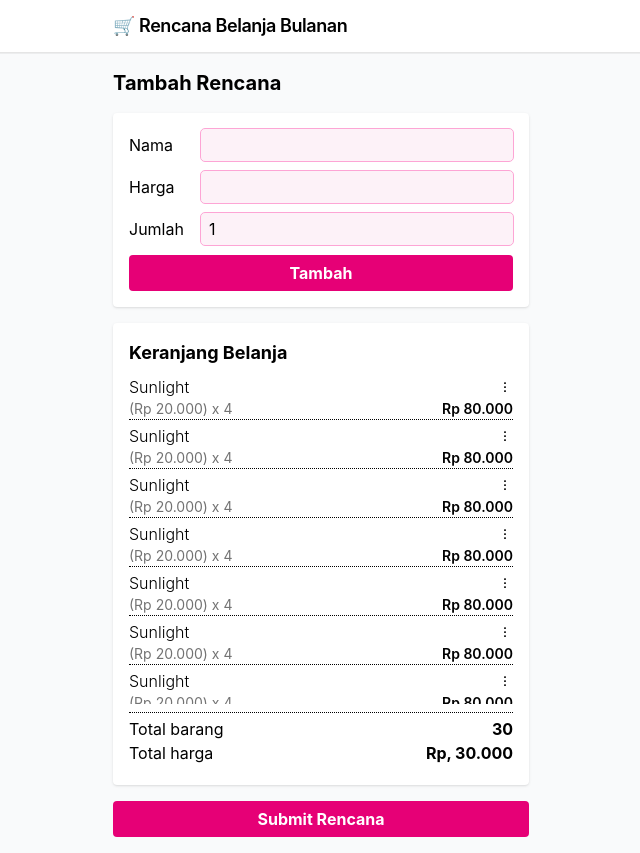
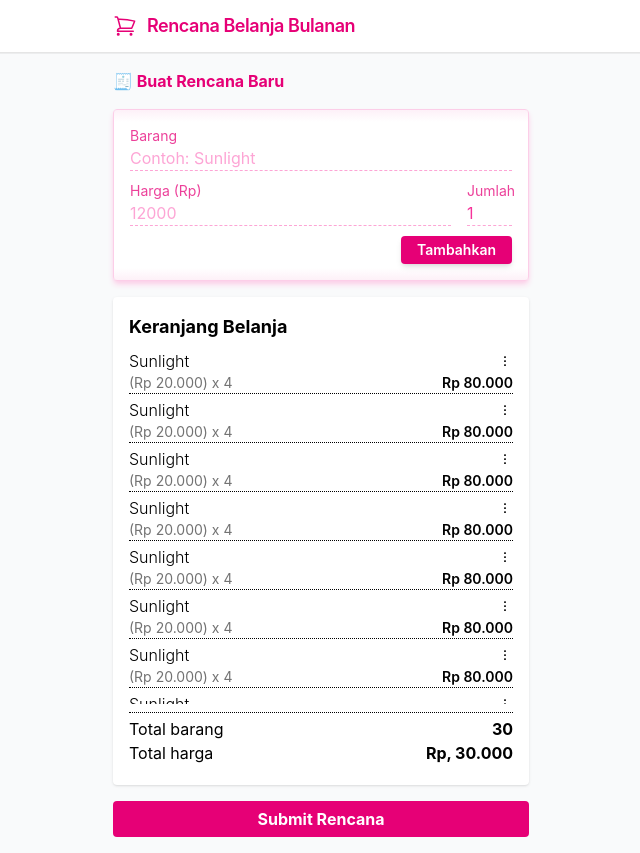
Before and after one commit to rasyidcode/monthly-grocery-planner, a Next.js app in the folder frontend/: page /add-plan in a window 1280 px wide. Shown: the whole page, without its empty margins (319-959 px from the left). Built offline with nearby package versions, Linux system fonts and the light colour scheme.

Commit message:
pinky stuff

```diff
--- a/frontend/src/app/add-plan/page.tsx
+++ b/frontend/src/app/add-plan/page.tsx
@@ -3,34 +3,38 @@
 export default function AddPlanPage() {
   return (
     <div className="flex-1 flex flex-col space-y-4 w-full">
-      <h1 className="text-xl font-bold">Tambah Rencana</h1>
+      <h1 className="text-log font-bold text-pink-600">🧾 Buat Rencana Baru</h1>
 
-      <section className="bg-white shadow p-4 rounded">
-        <form className="flex flex-col space-y-2.5">
-          <div className="flex items-center gap-2">
-            <label htmlFor="name" className="w-16">
-              Nama
+      <section className="bg-white shadow-md shadow-pink-200 p-4 rounded border border-pink-200 relative">
+        <div className="absolute top-0 right-0 left-0 h-3 bg-gradient-to-b from-pink-100/60 to-transparent"></div>
+        <form className="space-y-2.5">
+          <div>
+            <label htmlFor="name" className="block text-sm text-pink-600/75">
+              Barang
             </label>
             <input
               type="text"
               name="name"
-              className="border-none outline outline-pink-300 rounded flex-1
-              px-2 focus:outline-2 focus:outline-pink-600 py-1 w-full bg-pink-50"
+              placeholder="Contoh: Sunlight"
+              className="w-full border-0 border-b border-dashed border-pink-300 bg-transparent
+              outline-none placeholder:text-pink-300 focus:border-pink-500 focus:ring-0 text-pink-500"
             />
           </div>
-          <div className="flex items-center gap-2">
-            <label htmlFor="price" className="w-16">
-              Harga
+          <div className="grid grid-cols-[1fr_45px] gap-4">
+            <div className="">
+              <label htmlFor="price" className="block text-sm text-pink-600/75">
+                Harga (Rp)
               </label>
               <input
                 type="number"
                 name="price"
-              className="border-none outline outline-pink-300 rounded flex-1
-              px-2 py-1 focus:outline-2 focus:outline-pink-600 w-full bg-pink-50"
+                placeholder="12000"
+                className="w-full border-0 border-b border-dashed border-pink-300 bg-transparent
+              outline-none placeholder:text-pink-300 focus:border-pink-500 focus:ring-0 text-pink-500"
               />
             </div>
-          <div className="flex items-center gap-2">
-            <label htmlFor="qty" className="w-16">
+            <div>
+              <label htmlFor="qty" className="block text-sm text-pink-600/75">
                 Jumlah
               </label>
               <input
@@ -38,14 +42,18 @@
                 name="qty"
                 placeholder="Jumlah"
                 defaultValue={1}
-              className="border-none outline outline-pink-300 rounded flex-1
-              px-2 py-1 focus:outline-2 focus:outline-pink-600 w-full bg-pink-50"
+                className="w-full border-0 border-b border-dashed border-pink-300 bg-transparent
+                outline-none placeholder:text-pink-300 focus:border-pink-500 focus:ring-0 text-pink-500"
               />
             </div>
-          <button className="bg-pink-600 text-white font-bold py-1.5 rounded-sm">
-            Tambah
+          </div>
+          <div className="flex justify-end">
+            <button className="bg-pink-600 text-sm text-white font-semibold py-1 rounded-sm px-4 shadow-md">
+              Tambahkan
             </button>
+          </div>
         </form>
+        <div className="absolute right-0 bottom-0 left-0 h-3 bg-gradient-to-t from-pink-100/60 to-transparent"></div>
       </section>
 
       <section className="bg-white shadow flex-1 p-4 rounded overflow-hidden flex flex-col space-y-2">
--- a/frontend/src/app/layout.tsx
+++ b/frontend/src/app/layout.tsx
@@ -1,6 +1,7 @@
 import type { Metadata } from "next";
 import { Geist, Geist_Mono } from "next/font/google";
 import "./globals.css";
+import { ShoppingCartIcon } from "@heroicons/react/24/outline";
 
 const geistSans = Geist({
   variable: "--font-geist-sans",
@@ -31,9 +32,10 @@
           className="sticky top-0 z-50 border-b border-neutral-200 shadow-2xs w-full
         bg-white"
         >
-          <div className="max-w-md mx-auto px-4 py-3">
-            <h1 className="text-lg font-semibold tracking-tight">
-              🛒 Rencana Belanja Bulanan
+          <div className="max-w-md mx-auto px-4 py-3 flex items-center gap-2.5">
+            <ShoppingCartIcon className="size-6 text-pink-600" />
+            <h1 className="text-lg font-semibold tracking-tight text-pink-600">
+              Rencana Belanja Bulanan
             </h1>
           </div>
         </header>
```
Lines whose indentation alone changed are shown as unchanged.
